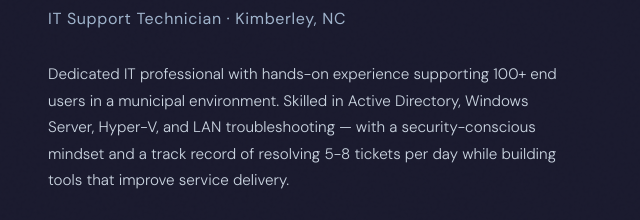
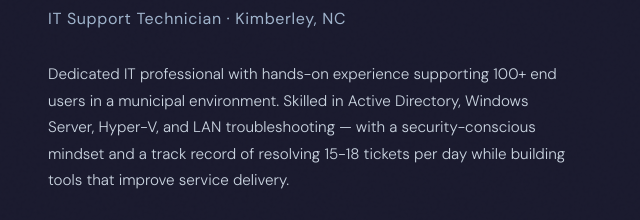
Before and after one commit to Shaix33/Shaix33.github.io, a plain HTML site: page index.html in a window 1280 px wide. Shown: the part 580-800 px from the top of the page, 0-640 px from the left. Drawn offline with Linux system fonts and the light colour scheme.

Commit message:
Update ticket resolution rate in hero summary

```diff
--- a/index.html
+++ b/index.html
@@ -71,7 +71,7 @@
         Dedicated IT professional with hands-on experience supporting 100+ end users in a
         municipal environment. Skilled in Active Directory, Windows Server, Hyper-V, and
         LAN troubleshooting — with a security-conscious mindset and a track record of
-        resolving 5-8 tickets per day while building tools that improve service delivery.
+        resolving 15-18 tickets per day while building tools that improve service delivery.
       </p>
       <div class="hero-ctas">
         <a href="mailto:KevinNdlondlo@gmail.com" class="btn-primary">Get In Touch</a>
```
